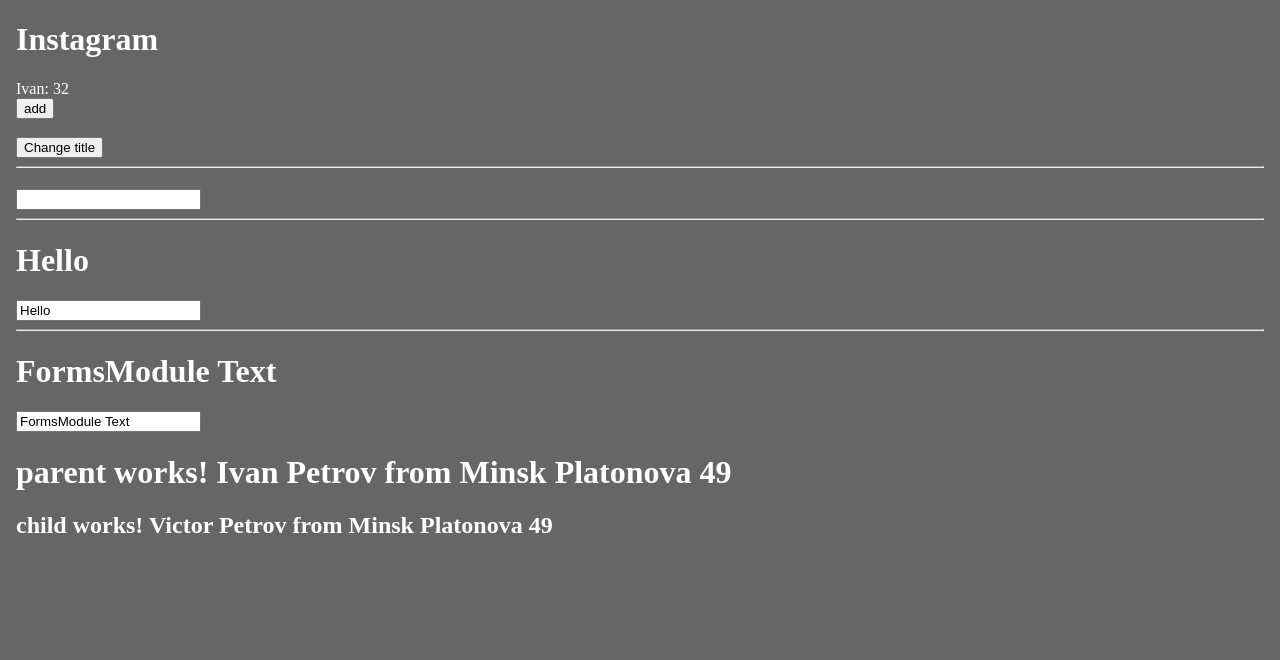
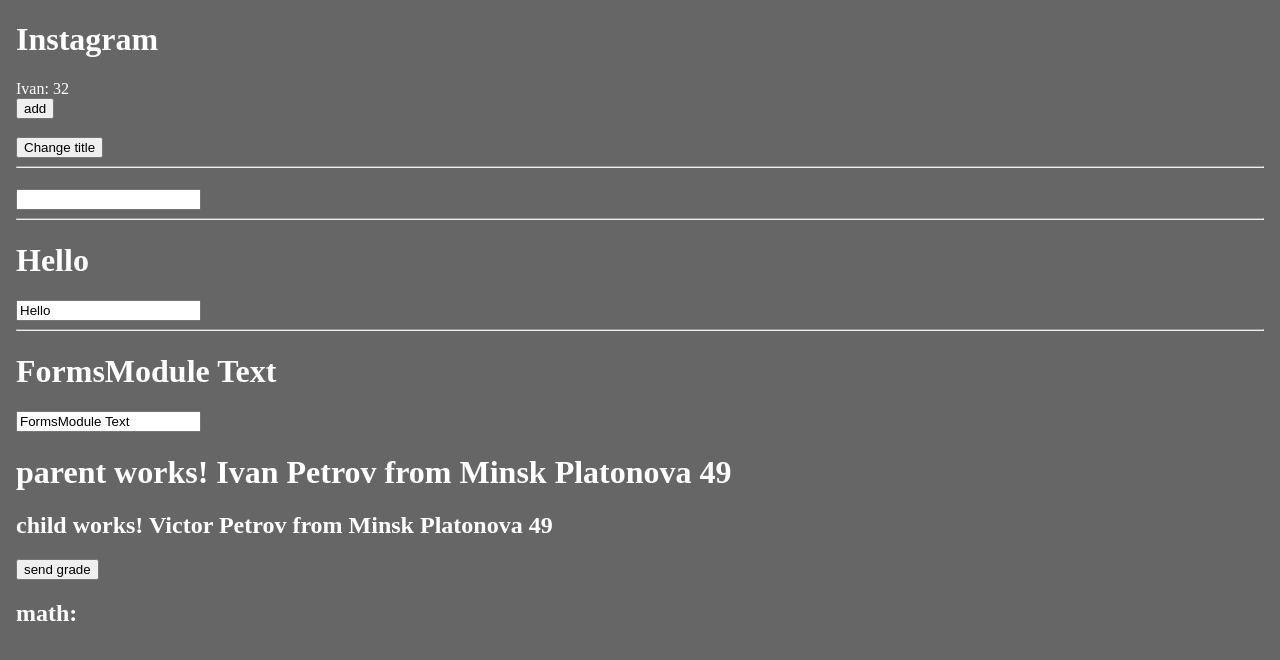
Before and after one commit to VictorSvetailo/Angular-Instagram-Prod, an Angular app: page / in a window 1280 px wide. Shown: the top 660 px of the page. Built offline with nearby package versions, Linux system fonts and the light colour scheme.

Commit message:
feat() Decorator @Input one value

```diff
--- a/src/app/parent/child/child.component.html
+++ b/src/app/parent/child/child.component.html
@@ -2,4 +2,5 @@
 <div>
   <h2>child works! {{name}} {{lastNameProps}} from
     {{address?.city}} {{address?.street}} {{address?.house}}</h2>
+  <button (click)="sendGradeH()">send grade</button>
 </div>
--- a/src/app/parent/child/child.component.ts
+++ b/src/app/parent/child/child.component.ts
@@ -1,4 +1,4 @@
-import {Component, Input} from '@angular/core';
+import {Component, EventEmitter, Input, Output} from '@angular/core';
 import {Address} from '../parent.component';
 
 @Component({
@@ -7,8 +7,15 @@
   styleUrls: ['./child.component.scss']
 })
 export class ChildComponent {
-  name = "Victor"
+  name = 'Victor'
   // aliasing
   @Input('lastName') lastNameProps?: string
   @Input() address?: Address
+
+  @Output() sendGradeEvent = new EventEmitter<number>()
+
+  sendGradeH() {
+    const math = 5
+    this.sendGradeEvent.emit(math)
+  }
 }
--- a/src/app/parent/parent.component.html
+++ b/src/app/parent/parent.component.html
@@ -1,4 +1,5 @@
 <div>
   <h1>parent works! {{name}} {{lastName}} from {{address.city}} {{address.street}} {{address.house}}</h1>
-  <inst-child [lastName]="lastName" [address]="address"></inst-child>
+  <inst-child (sendGradeEvent)="getGrade($event)" [lastName]="lastName" [address]="address"></inst-child>
+  <h2>math: {{math}}</h2>
 </div>
--- a/src/app/parent/parent.component.ts
+++ b/src/app/parent/parent.component.ts
@@ -21,4 +21,8 @@
     street: 'Platonova',
     house: 49,
   }
+  math?: number
+  getGrade(value: number){
+   this.math = value
+  }
 }
```
